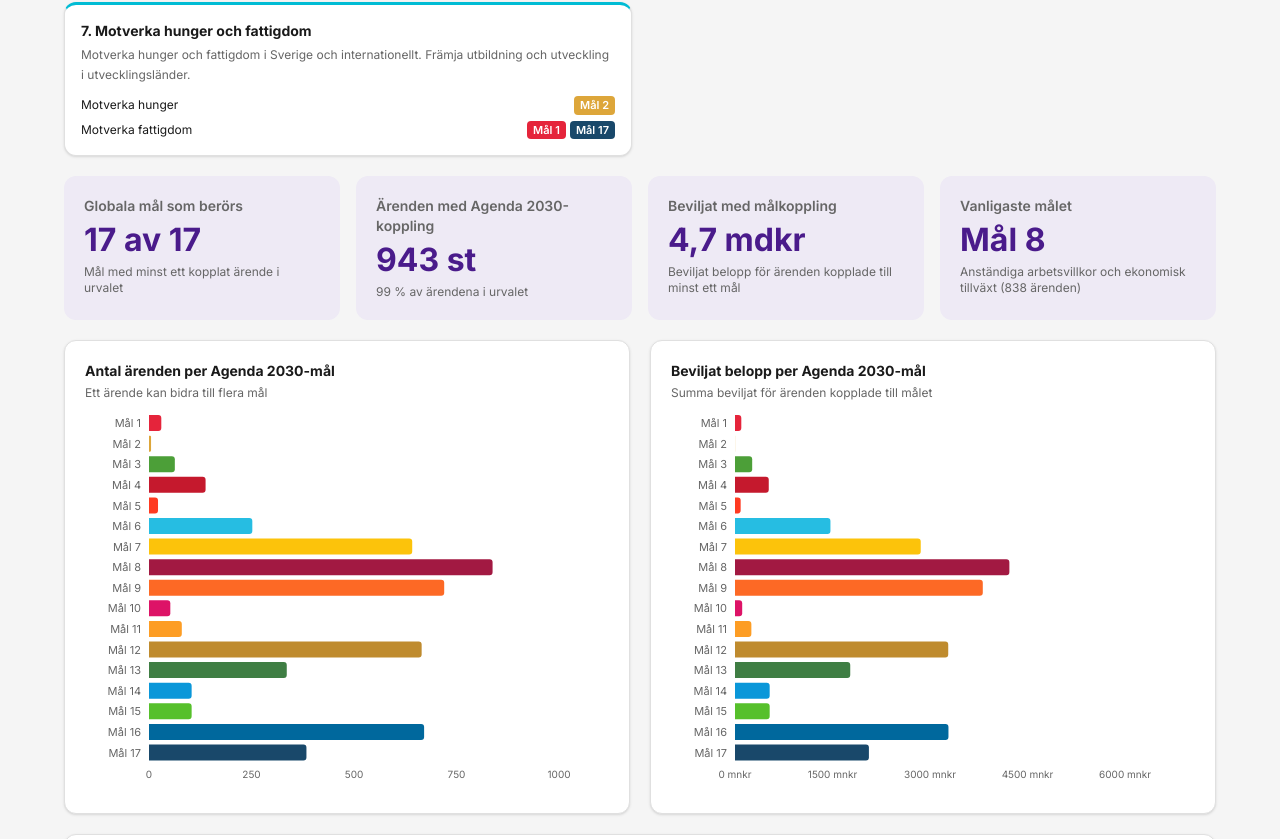
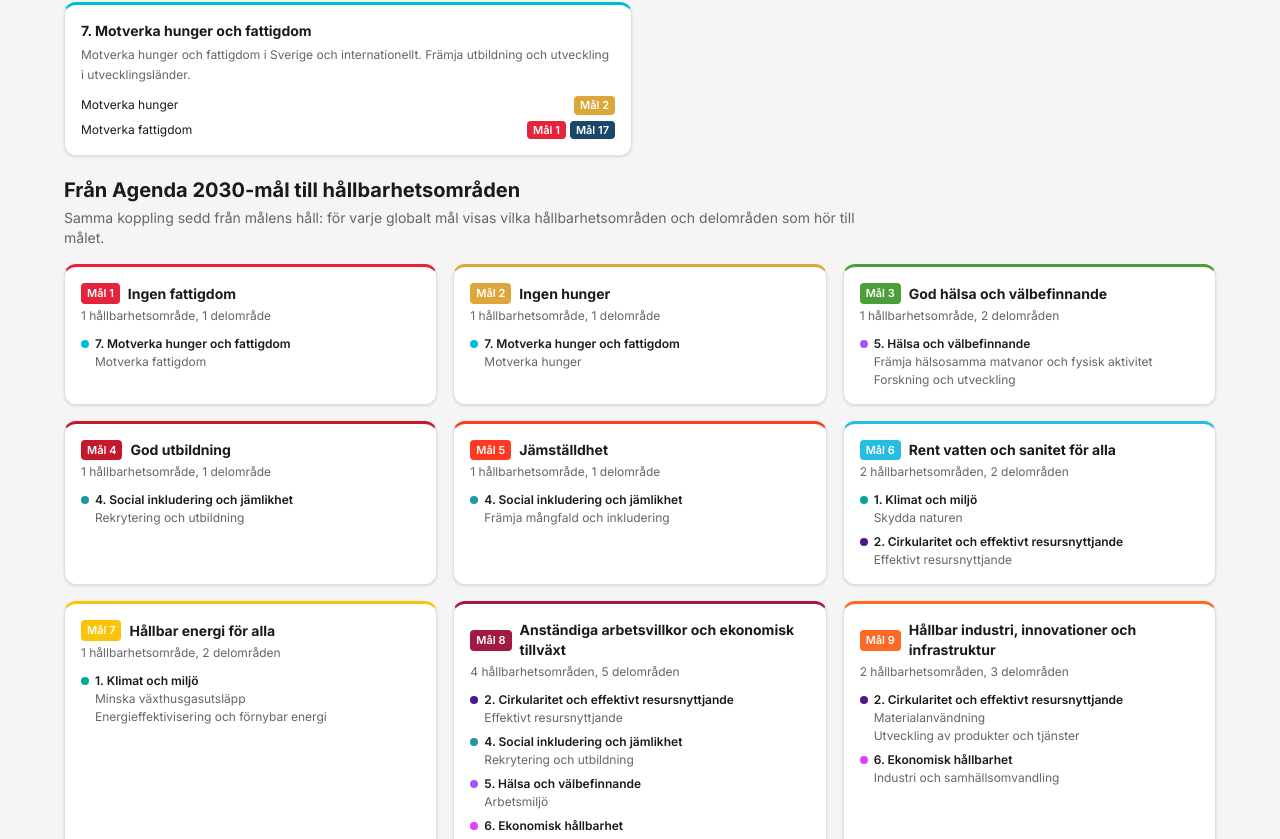
Before and after one commit to bjoottG/hallbarighet, a Next.js app: page /agenda2030 in a window 1280 px wide. Shown: the part 1141-1980 px from the top of the page. Built offline with nearby package versions, Linux system fonts and the light colour scheme.

Commit message:
Agenda 2030: omvänd vy från mål till hållbarhetsområden och delområden
Ny sektion med ett kort per globalt mål som visar vilka hållbarhetsområden
och delområden som hör till målet, med antal per mål.

Co-Authored-By: Claude Fable 5 <noreply@anthropic.com>

```diff
--- a/src/app/agenda2030/page.tsx
+++ b/src/app/agenda2030/page.tsx
@@ -12,6 +12,7 @@ import {
 } from '@/lib/dataUtils';
 import {
   OMRADEN, OMRADE_FARG, AGENDA_MAL_NAMN, AGENDA_MAL_FARG, DELOMRADE_NAMN,
+  AGENDA_MAL_AKTUELLA,
 } from '@/types';
 import {
   BarChart, Bar, XAxis, YAxis, Tooltip, ResponsiveContainer, Cell,
@@ -111,6 +112,64 @@ export default function Agenda2030Page() {
                 </div>
               </div>
             ))}
+          </div>
+        </section>
+
+        {/* Omvända relationer: Agenda 2030-mål → hållbarhetsområden → delområden */}
+        <section>
+          <h2 className="text-xl font-bold mb-1" style={{ color: 'var(--color-text)' }}>
+            Från Agenda 2030-mål till hållbarhetsområden
+          </h2>
+          <p className="text-sm mb-4 max-w-[820px]" style={{ color: 'var(--color-text-muted)' }}>
+            Samma koppling sedd från målens håll: för varje globalt mål visas vilka hållbarhetsområden
+            och delområden som hör till målet.
+          </p>
+
+          <div className="grid grid-cols-3 gap-4">
+            {AGENDA_MAL_AKTUELLA.map((mal) => {
+              const omradenForMal = OMRADEN
+                .map((o) => ({
+                  omrade: o,
+                  delomraden: o.delomraden.filter((d) => d.agenda2030.includes(mal)),
+                }))
+                .filter((g) => g.delomraden.length > 0);
+              const antalDelomraden = omradenForMal.reduce((s, g) => s + g.delomraden.length, 0);
+              return (
+                <div
+                  key={mal}
+                  className="bg-white rounded-xl shadow-sm border p-4"
+                  style={{ borderColor: 'var(--color-border)', borderTop: `3px solid ${AGENDA_MAL_FARG[mal]}` }}
+                >
+                  <div className="flex items-center gap-2 mb-1">
+                    <MalBadge mal={mal} />
+                    <h3 className="font-bold text-sm" style={{ color: 'var(--color-text)' }}>
+                      {AGENDA_MAL_NAMN[mal]}
+                    </h3>
+                  </div>
+                  <p className="text-xs mb-3" style={{ color: 'var(--color-text-muted)' }}>
+                    {omradenForMal.length} {omradenForMal.length === 1 ? 'hållbarhetsområde' : 'hållbarhetsområden'},{' '}
+                    {antalDelomraden} {antalDelomraden === 1 ? 'delområde' : 'delområden'}
+                  </p>
+                  <div className="flex flex-col gap-2">
+                    {omradenForMal.map(({ omrade, delomraden }) => (
+                      <div key={omrade.id}>
+                        <div className="flex items-center gap-1.5 text-xs font-semibold" style={{ color: 'var(--color-text)' }}>
+                          <span className="w-2 h-2 rounded-full flex-shrink-0" style={{ background: OMRADE_FARG[omrade.id] }} />
+                          {omrade.nummer}. {omrade.namn}
+                        </div>
+                        <ul className="mt-0.5 ml-3.5 flex flex-col gap-0.5">
+                          {delomraden.map((d) => (
+                            <li key={d.id} className="text-xs" style={{ color: 'var(--color-text-muted)' }} title={d.beskrivning}>
+                              {d.namn}
+                            </li>
+                          ))}
+                        </ul>
+                      </div>
+                    ))}
+                  </div>
+                </div>
+              );
+            })}
           </div>
         </section>
 
```
